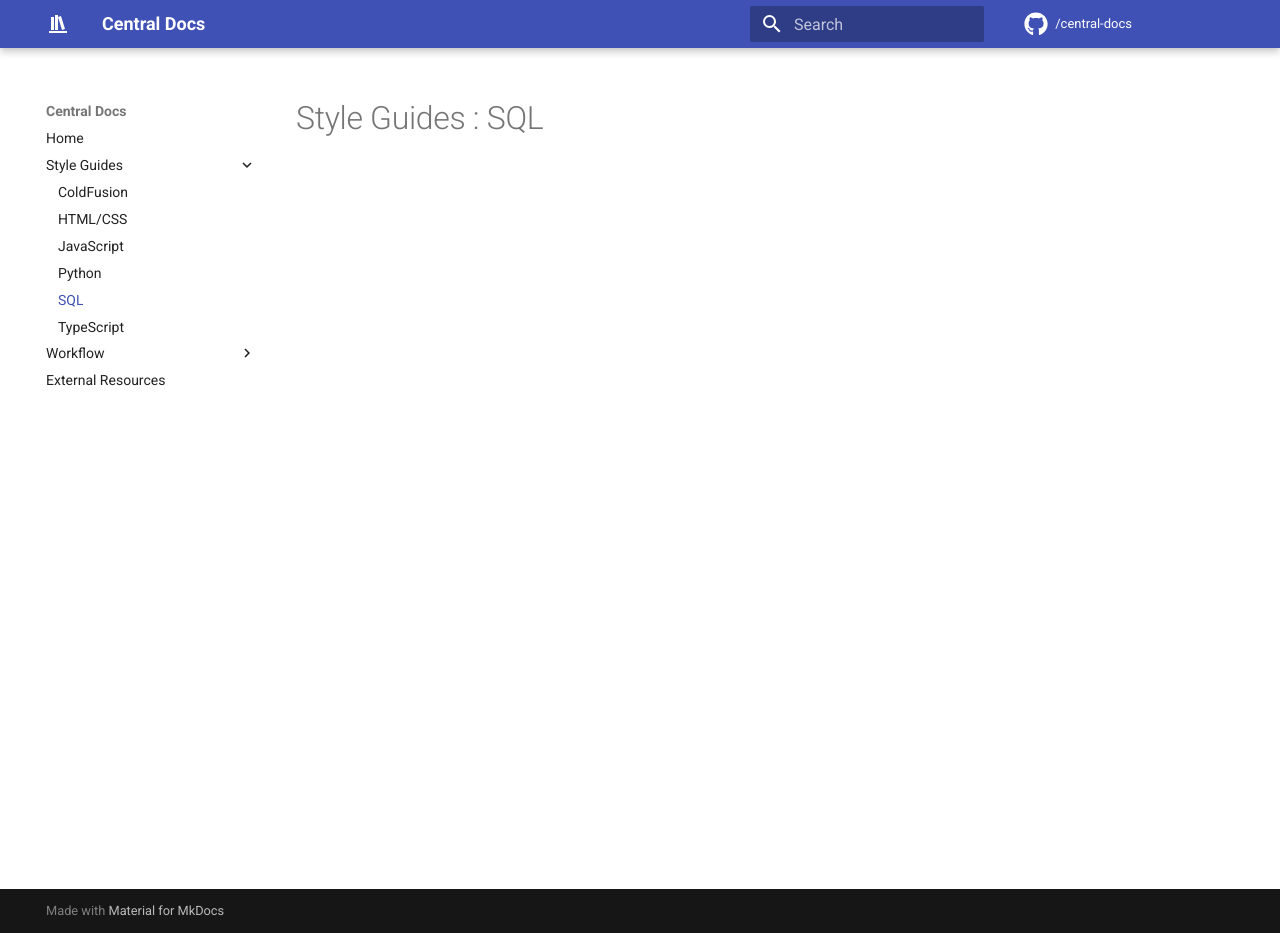
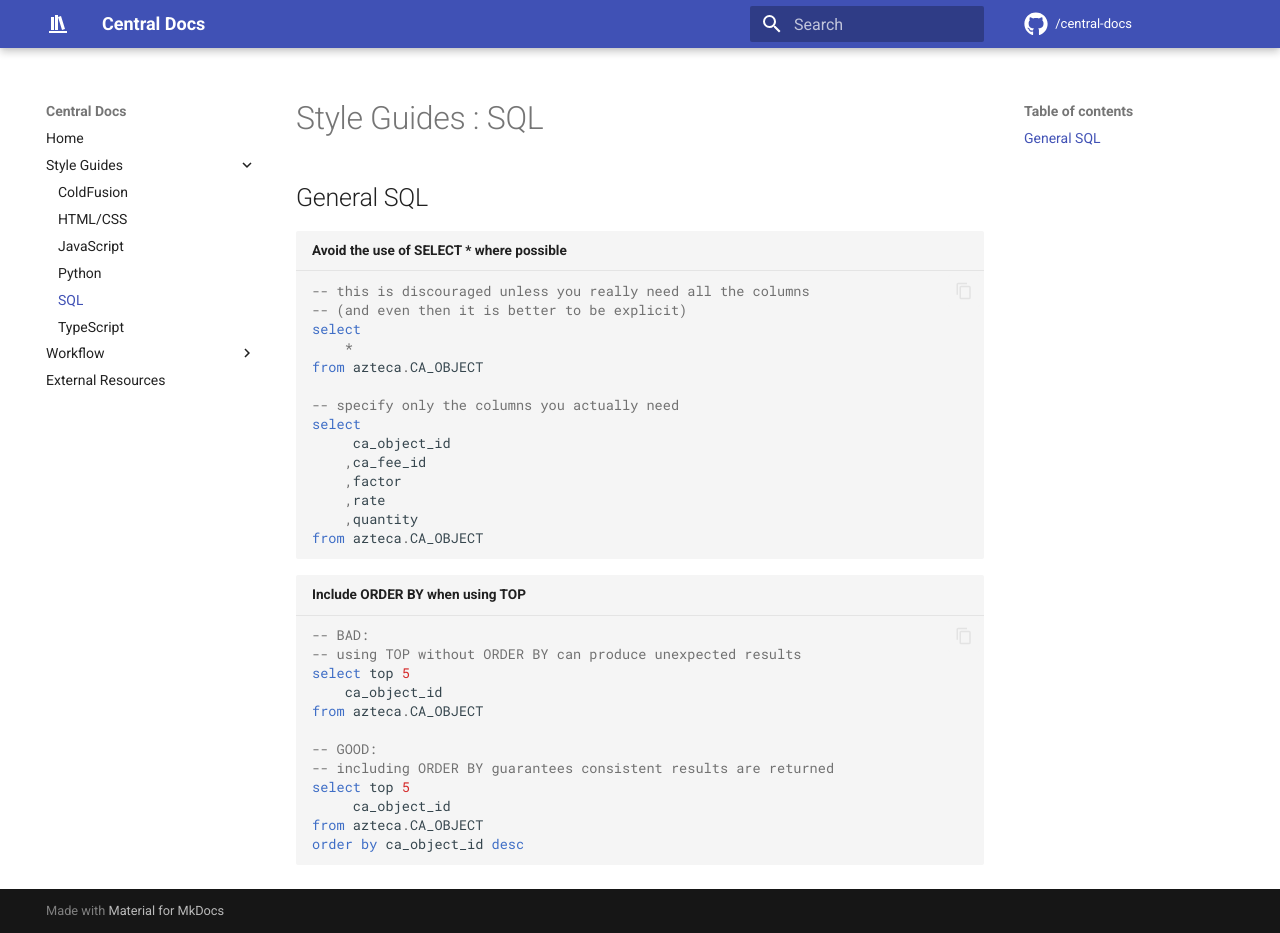
Before and after one commit to city-of-saint-louis/central-docs, an MkDocs documentation site: the page built from docs/style-guide-sql.md, in a window 1280 px wide and 933 px high. Built offline with MkDocs 1.6.1 and Material for MkDocs 9.7.7, drawn with Linux system fonts in a browser that asks for light colours; comment, search, counter and statistics services are not loaded.

Commit message:
Update the SQL style guide

````diff
--- a/docs/style-guide-sql.md
+++ b/docs/style-guide-sql.md
@@ -1 +1,36 @@
 # Style Guides : SQL
+
+## General SQL
+
+``` sql title="Avoid the use of SELECT * where possible"
+-- this is discouraged unless you really need all the columns
+-- (and even then it is better to be explicit)
+select
+    *
+from azteca.CA_OBJECT
+
+-- specify only the columns you actually need
+select
+     ca_object_id
+    ,ca_fee_id
+    ,factor
+    ,rate
+    ,quantity
+from azteca.CA_OBJECT
+```
+
+
+``` sql title="Include ORDER BY when using TOP"
+-- BAD:
+-- using TOP without ORDER BY can produce unexpected results
+select top 5
+    ca_object_id
+from azteca.CA_OBJECT
+
+-- GOOD:
+-- including ORDER BY guarantees consistent results are returned
+select top 5
+     ca_object_id
+from azteca.CA_OBJECT
+order by ca_object_id desc
+```
````
